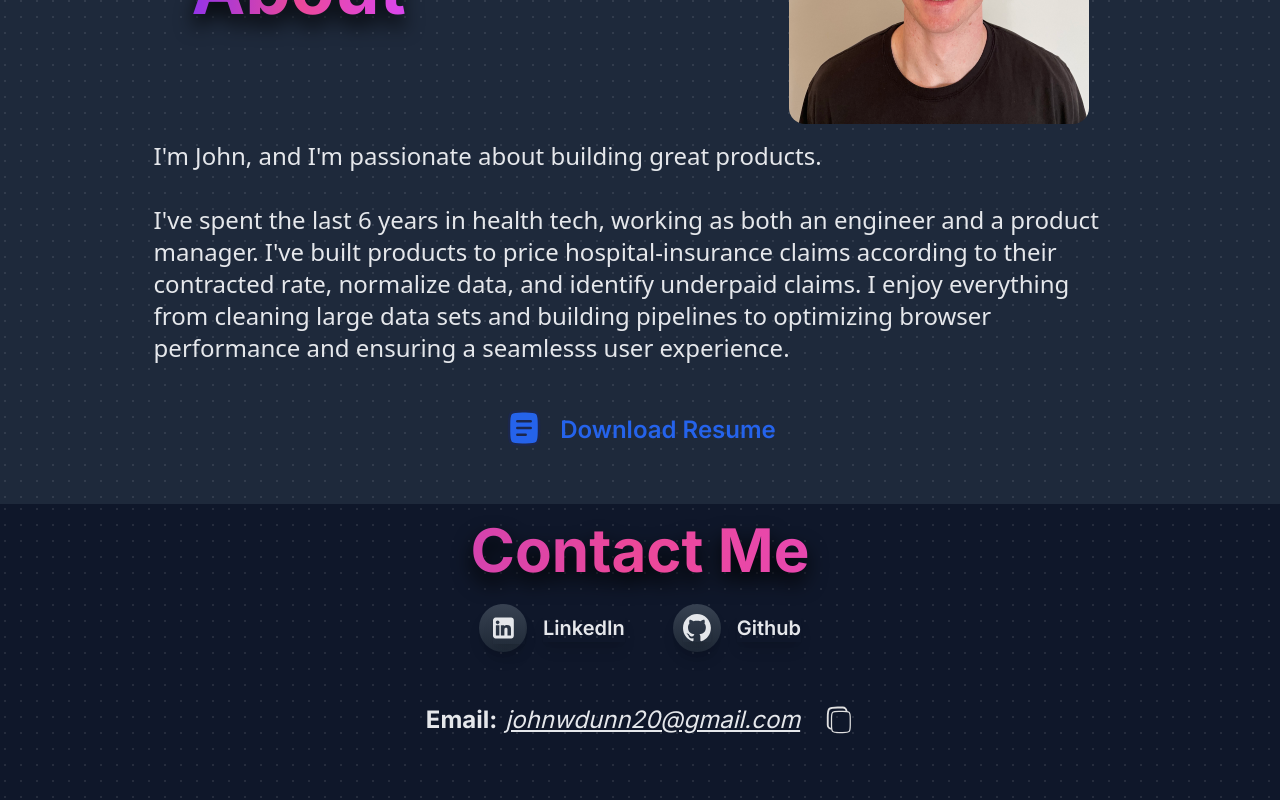
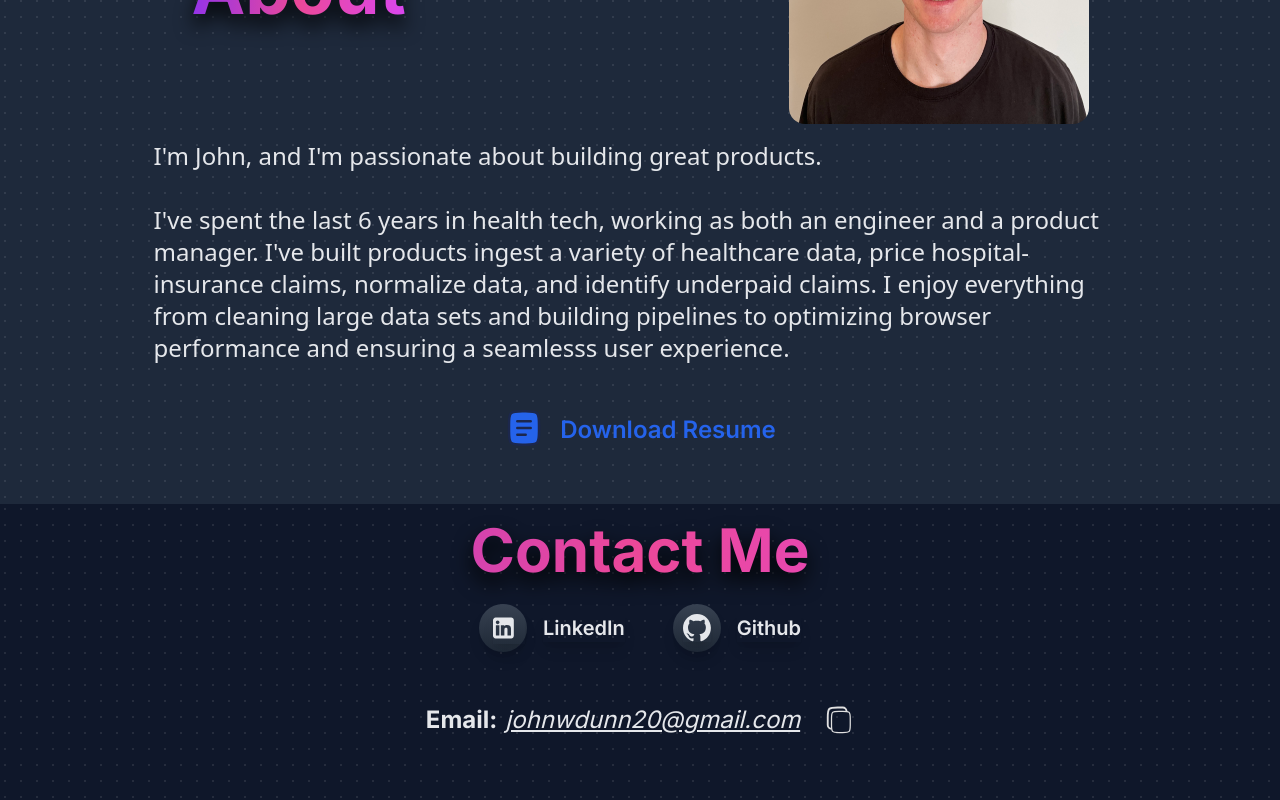
Before and after one commit to johnwdunn20/personal-website, a Next.js app: page / in a window 1280 px wide. Shown: the part 5469-6269 px from the top of the page. Built offline with nearby package versions, Linux system fonts and the light colour scheme.

Commit message:
notes on about me texxt

```diff
--- a/src/components/About.tsx
+++ b/src/components/About.tsx
@@ -36,7 +36,7 @@ const About = () => {
         </p>
         <br />
         <p className="lg:w-[80%]">
-          {`I've spent the last 6 years in health tech, working as both an engineer and a product manager. I've built products to price hospital-insurance claims according to their contracted rate, normalize data, and identify underpaid claims. I enjoy everything from cleaning large data sets and building pipelines to optimizing browser performance and ensuring a seamlesss user experience.`}
+          {`I've spent the last 6 years in health tech, working as both an engineer and a product manager. I've built products ingest a variety of healthcare data, price hospital-insurance claims, normalize data, and identify underpaid claims. I enjoy everything from cleaning large data sets and building pipelines to optimizing browser performance and ensuring a seamlesss user experience.`}
         </p>
       </div>
       {/* Resume Download */}
```
